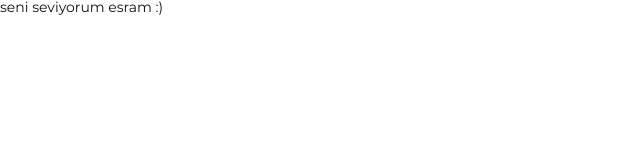
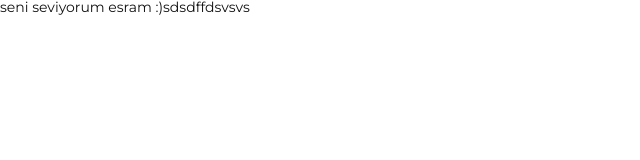
Before and after one commit to celiesra/baba-burger, a website: page index.html in a window 1280 px wide. Shown: the full height of the page, 0-640 px from the left. Drawn offline with Linux system fonts and the light colour scheme.

Commit message:
emrah
degısık

```diff
--- a/index.html
+++ b/index.html
@@ -16,7 +16,7 @@
 </head>
 <body>
 
-<p>seni seviyorum esram :)</p>
+<p>seni seviyorum esram :)sdsdffdsvsvs</p>
 
 <!-- Scripts -->
 <script src="dist/js/jquery-3.6.0.min.js"></script>
```
